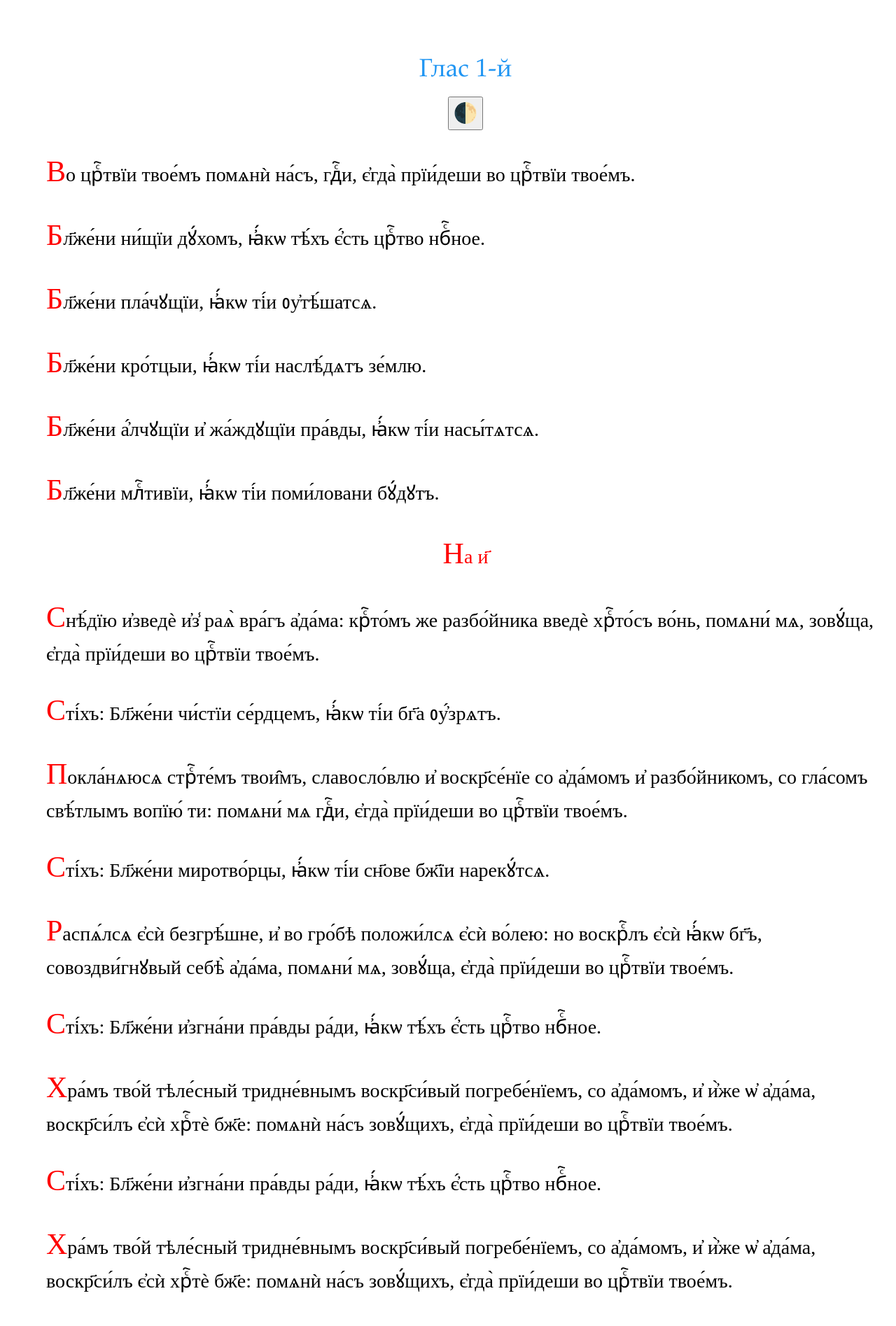
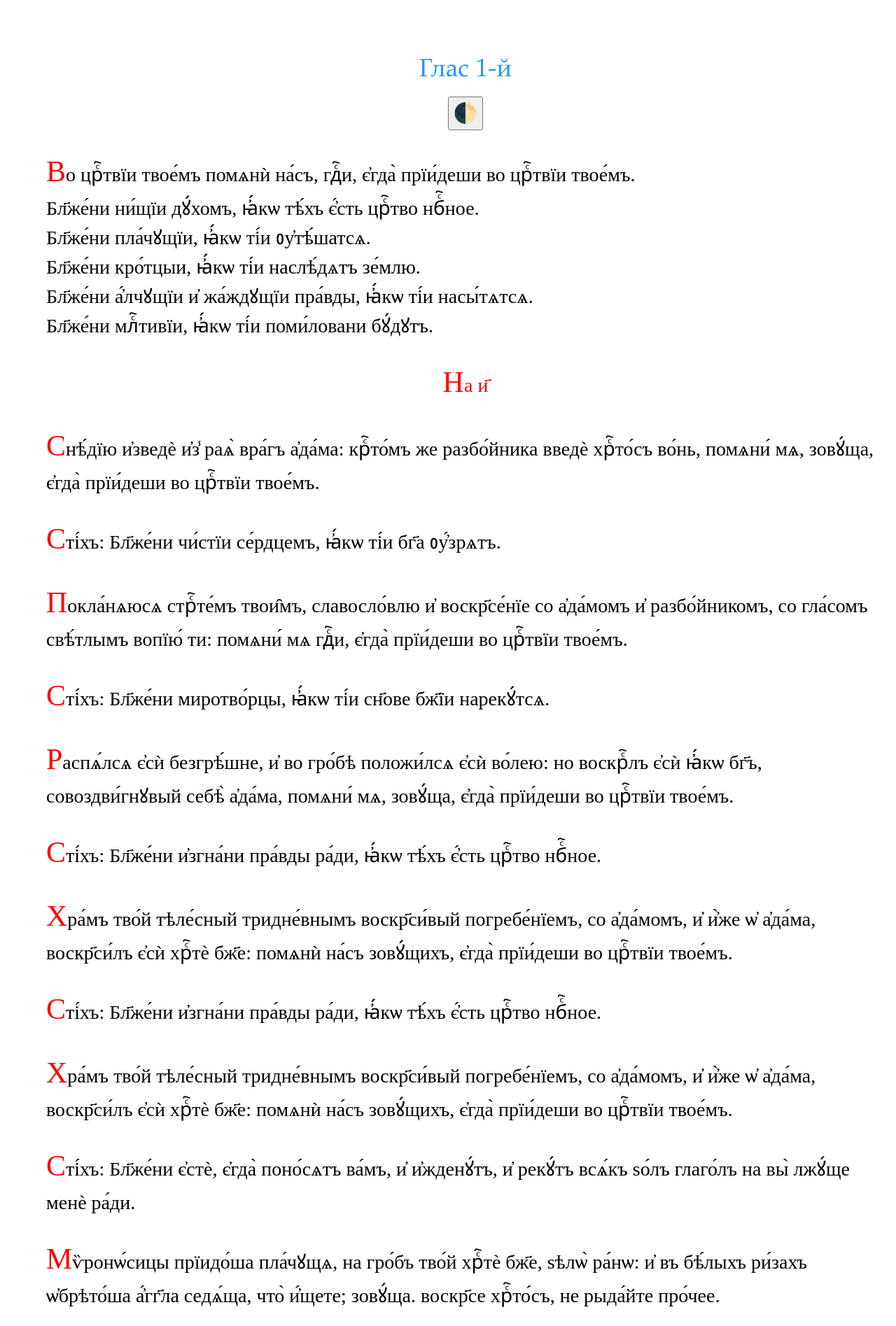
Before and after one commit to markjville/markjville.github.io, a Jekyll site: the page docs/Изобразительная/Гл1.html, which Jekyll copies as it is, in a window 1280 px wide. Shown: the top 1895 px of the page at 70% size. Built offline with Jekyll 4.4.1, drawn with Linux system fonts in a browser that asks for light colours; some web fonts are replaced; comment, search, counter and statistics services are not loaded.

```diff
--- a/docs/Изобразительная/Гл1.html
+++ b/docs/Изобразительная/Гл1.html
@@ -36,11 +36,11 @@ p::first-letter {
 
 <body>
 <p>Во црⷭ҇твїи твое́мъ помѧнѝ на́съ, гдⷭ҇и, є҆гда̀ прїи́деши во црⷭ҇твїи твое́мъ.<br/>
-<p>Бл҃же́ни ни́щїи дꙋ́хомъ, ꙗ҆́кѡ тѣ́хъ є҆́сть црⷭ҇тво нбⷭ҇ное.</br>
-<p>Бл҃же́ни пла́чꙋщїи, ꙗ҆́кѡ ті́и ᲂу҆тѣ́шатсѧ.<br/>
-<p>Бл҃же́ни кро́тцыи, ꙗ҆́кѡ ті́и наслѣ́дѧтъ зе́млю.<br/>
-<p>Бл҃же́ни а҆́лчꙋщїи и҆ жа́ждꙋщїи пра́вды, ꙗ҆́кѡ ті́и насы́тѧтсѧ.<br/>
-<p>Бл҃же́ни млⷭ҇тивїи, ꙗ҆́кѡ ті́и поми́ловани бꙋ́дꙋтъ.<br/>
+Бл҃же́ни ни́щїи дꙋ́хомъ, ꙗ҆́кѡ тѣ́хъ є҆́сть црⷭ҇тво нбⷭ҇ное.</br>
+Бл҃же́ни пла́чꙋщїи, ꙗ҆́кѡ ті́и ᲂу҆тѣ́шатсѧ.<br/>
+Бл҃же́ни кро́тцыи, ꙗ҆́кѡ ті́и наслѣ́дѧтъ зе́млю.<br/>
+Бл҃же́ни а҆́лчꙋщїи и҆ жа́ждꙋщїи пра́вды, ꙗ҆́кѡ ті́и насы́тѧтсѧ.<br/>
+Бл҃же́ни млⷭ҇тивїи, ꙗ҆́кѡ ті́и поми́ловани бꙋ́дꙋтъ.<br/>
 <p align="center" ><font color="#ff0000"><font face="Ponomar Unicode">На
 и҃</font></font><br/>
 
```
